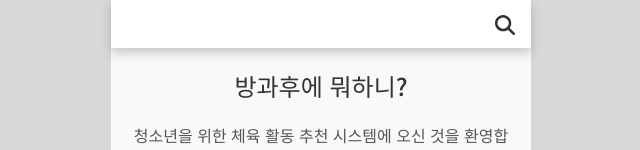
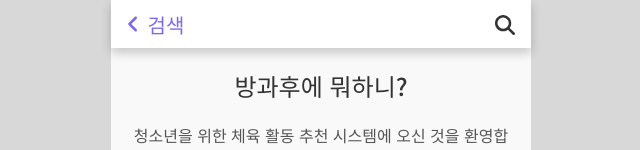
Before and after one commit to SSD117/SSD-Front-End, a React (Create React App) app: page /MainPage in a window 1280 px wide. Shown: the top 150 px of the page, without its empty margins (319-959 px from the left). Built offline with nearby package versions, Linux system fonts and the light colour scheme; the HTML template or start-up script is replaced by a standard one; a web font is replaced by a local one.

Commit message:
검색 페이지 헤더바 설정

```diff
--- a/src/components/Header/Header.jsx
+++ b/src/components/Header/Header.jsx
@@ -1,9 +1,5 @@
 import React, { useEffect, useState } from "react";
-
-import {
-  faAngleLeft,
-  faMagnifyingGlass,
-} from "@fortawesome/free-solid-svg-icons";
+import { faAngleLeft, faMagnifyingGlass } from "@fortawesome/free-solid-svg-icons";
 import { FontAwesomeIcon } from "@fortawesome/react-fontawesome";
 import { NavLink, useLocation, useNavigate, useParams } from "react-router-dom";
 import "./Header.scss";
@@ -11,27 +7,27 @@ import AppLogo from "../../assets/images/AppLogo.png";
 
 export default function Header() {
   // 상태 변수 선언
-  const [isVisible, setIsVisible] = useState(true);  // 헤더의 가시성 상태 (스크롤 시 숨기기/보이기)
-  const [lastScrollY, setLastScrollY] = useState(0);  // 마지막 스크롤 위치
-  const [isClicked, setIsClicked] = useState(false);  // 뒤로 가기 버튼 클릭 여부
+  const [isVisible, setIsVisible] = useState(true); // 헤더의 가시성 상태 (스크롤 시 숨기기/보이기)
+  const [lastScrollY, setLastScrollY] = useState(0); // 마지막 스크롤 위치
+  const [isClicked, setIsClicked] = useState(false); // 뒤로 가기 버튼 클릭 여부
 
-  const navigate = useNavigate();  // 페이지 이동을 위한 navigate 함수
-  const location = useLocation();  // 현재 경로 정보
-  const { nickname } = useParams();  // URL 파라미터에서 nickname 값 추출
+  const navigate = useNavigate(); // 페이지 이동을 위한 navigate 함수
+  const location = useLocation(); // 현재 경로 정보
+  const { nickname } = useParams(); // URL 파라미터에서 nickname 값 추출
 
   // 뒤로 가기 버튼 클릭 시 이전 페이지로 이동하는 함수
   const goBack = () => {
     navigate(-1);
   };
 
-  const [scrollY, setScrollY] = useState(false);  // 스크롤 위치가 50px 이상인지를 체크하는 상태
+  const [scrollY, setScrollY] = useState(false); // 스크롤 위치가 50px 이상인지를 체크하는 상태
 
   // 스크롤 이벤트 핸들러
   const handleScroll = () => {
     if (window.scrollY >= 50) {
-      setScrollY(true);  // 스크롤이 50px 이상일 경우
+      setScrollY(true); // 스크롤이 50px 이상일 경우
     } else {
-      setScrollY(false);  // 스크롤이 50px 미만일 경우
+      setScrollY(false); // 스크롤이 50px 미만일 경우
     }
   };
 
@@ -39,24 +35,32 @@ export default function Header() {
   useEffect(() => {
     window.addEventListener("scroll", handleScroll);
     return () => {
-      window.removeEventListener("scroll", handleScroll);  // 컴포넌트 언마운트 시 이벤트 리스너 제거
+      window.removeEventListener("scroll", handleScroll); // 컴포넌트 언마운트 시 이벤트 리스너 제거
     };
   }, []);
 
   // 스크롤 방향에 따라 헤더의 가시성 설정
   useEffect(() => {
     if (scrollY > lastScrollY) {
-      setIsVisible(false);  // 스크롤이 아래로 내려갔으면 헤더 숨김
+      setIsVisible(false); // 스크롤이 아래로 내려갔으면 헤더 숨김
     } else {
-      setIsVisible(true);  // 스크롤이 위로 올라갔으면 헤더 보임
+      setIsVisible(true); // 스크롤이 위로 올라갔으면 헤더 보임
     }
-    setLastScrollY(scrollY);  // 마지막 스크롤 위치 업데이트
+    setLastScrollY(scrollY); // 마지막 스크롤 위치 업데이트
   }, [scrollY]);
 
   // 특정 경로에서만 뒤로 가기 버튼을 보이도록 설정
-  const excludePaths = ["/", "/mainPage", "/page1", "/page2", "/page3", "/page4", ];
+  const excludePaths = ["/", "/mainPage", "/page1", "/page2", "/page3", "/page4"];
   const showBackButton = !excludePaths.includes(location.pathname) && !location.pathname.startsWith("/page4");
-  // 현재 경로가 제외된 경로 목록에 포함되지 않으면 뒤로 가기 버튼 보임
+
+  // showBackButton 상태에 따라 isClicked 상태 업데이트
+  useEffect(() => {
+    if (showBackButton) {
+      setIsClicked(true);
+    } else {
+      setIsClicked(false);
+    }
+  }, [showBackButton]);
 
   return (
     <div className={`header ${isVisible ? "visible" : "hidden"}`}>
@@ -68,35 +72,32 @@ export default function Header() {
             className={({ isActive }) =>
               isActive ? "nav-link active" : "nav-link"
             }
-            onClick={goBack}  // 뒤로 가기 버튼 클릭 시 실행될 함수
-            onMouseDown={() => setIsClicked(true)}  // 버튼 클릭 시 스타일 변경을 위한 상태 설정
-            onMouseUp={() => setIsClicked(false)}  // 버튼에서 손을 뗐을 때 스타일 복구
+            onClick={goBack} // 뒤로 가기 버튼 클릭 시 실행될 함수
             style={{
-              color: isClicked ? "mediumslateblue" : "white",  // 클릭 시 색상 변경
+              color: isClicked ? "mediumslateblue" : "white", // 클릭 시 색상 변경
             }}
           >
-            <FontAwesomeIcon icon={faAngleLeft} />  {/* 왼쪽 화살표 아이콘 */}
-            <div className="header-text">검색</div>  {/* 버튼 텍스트 */}
+            <FontAwesomeIcon icon={faAngleLeft} /> {/* 왼쪽 화살표 아이콘 */}
+            <div className="header-text">검색</div> {/* 버튼 텍스트 */}
           </NavLink>
         </div>
       ) : (
         <img
-  src={AppLogo}
-  alt="방과후에 뭐하니?"
-  className="logo"
-  onClick={() => navigate("/mainPage")}  // 로고 클릭 시 /mainPage로 이동
-  style={{ cursor: "pointer" }}  // 클릭 가능한 상태임을 나타내는 스타일 추가
-/>
-  // 뒤로 가기 버튼이 안 보일 경우 로고 이미지 표시
+          src={AppLogo}
+          alt="방과후에 뭐하니?"
+          className="logo"
+          onClick={() => navigate("/mainPage")} // 로고 클릭 시 /mainPage로 이동
+          style={{ cursor: "pointer" }} // 클릭 가능한 상태임을 나타내는 스타일 추가
+        />
       )}
       <div className="icon-search">
         <NavLink
-          to="/search"  // 검색 페이지로 이동하는 링크
+          to="/search" // 검색 페이지로 이동하는 링크
           className={({ isActive }) =>
             isActive ? "nav-link active" : "nav-link"
           }
         >
-          <FontAwesomeIcon icon={faMagnifyingGlass} />  {/* 돋보기 아이콘 */}
+          <FontAwesomeIcon icon={faMagnifyingGlass} /> {/* 돋보기 아이콘 */}
         </NavLink>
       </div>
     </div>
```
